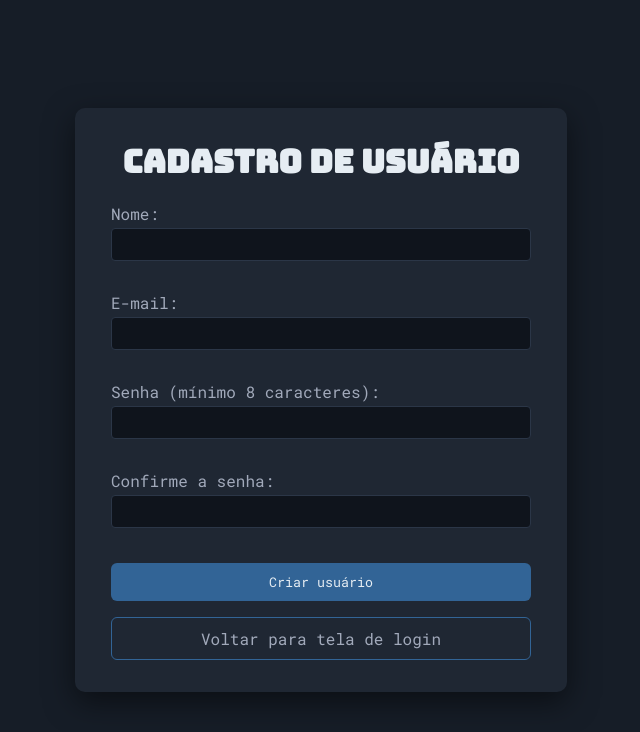
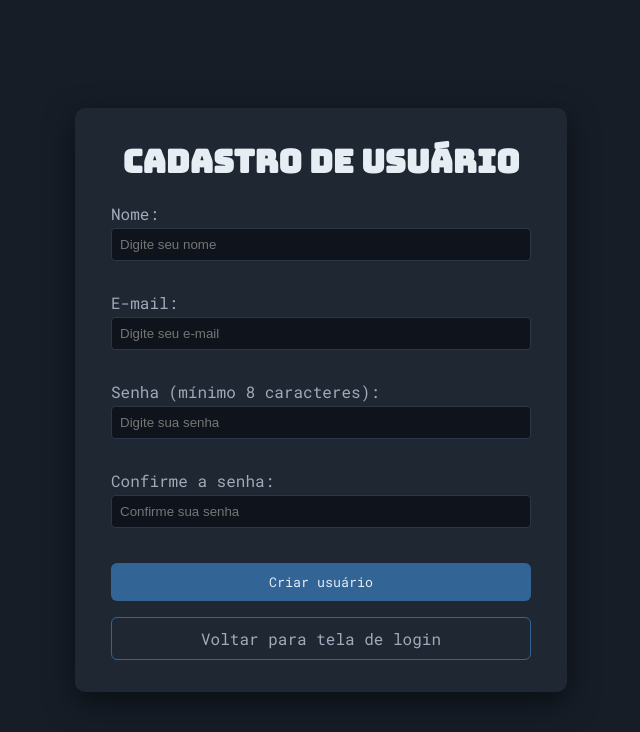
Before and after one commit to CalebeCarozzi/jogo_digitacao_web1, a PHP site: page /register.php in a window 1280 px wide. Shown: the top 732 px of the page, without its empty margins (319-959 px from the left). Run offline with PHP 8.4, Linux system fonts and the light colour scheme.

Commit message:
Chore: Adicionando placeholder nos inputs (register e login)

```diff
--- a/login.php
+++ b/login.php
@@ -112,7 +112,7 @@ if ($_SERVER["REQUEST_METHOD"] === "POST") {
             <form method="post" action="login.php">
                 <div>
                     <label for="email">E-mail:</label><br>
-                    <input type="text" id="email" name="email"
+                    <input type="text" id="email" name="email" placeholder="Digite seu e-mail"
                            value="<?php echo htmlspecialchars($email); ?>">
                     <?php if (!empty($erro_email_senha)): ?>
                         <div style="color:red;"><?php echo htmlspecialchars($erro_email_senha); ?></div>
@@ -126,7 +126,7 @@ if ($_SERVER["REQUEST_METHOD"] === "POST") {
 
                 <div>
                     <label for="senha">Senha:</label><br>
-                    <input type="password" id="senha" name="senha">
+                    <input type="password" id="senha" name="senha" placeholder="Digite sua senha">
                     <?php if (!empty($erro_email_senha)): ?>
                         <div style="color:red;"><?php echo htmlspecialchars($erro_email_senha); ?></div>
                     <?php endif; ?>
--- a/register.php
+++ b/register.php
@@ -140,7 +140,7 @@ if ($_SERVER["REQUEST_METHOD"] === "POST") {
             <form method="post" action="register.php">
                 <div>
                     <label for="nome">Nome:</label><br>
-                    <input type="text" id="nome" name="nome" value="<?php echo $nome; ?>">
+                    <input type="text" id="nome" name="nome" placeholder="Digite seu nome" value="<?php echo $nome; ?>">
                     <?php if (!empty($erro_nome)): ?>
                         <div style="color:red;"><?php echo htmlspecialchars($erro_nome); ?></div>
                     <?php endif; ?>
@@ -150,7 +150,7 @@ if ($_SERVER["REQUEST_METHOD"] === "POST") {
 
                 <div>
                     <label for="email">E-mail:</label><br>
-                    <input type="text" id="email" name="email" value="<?php echo $email; ?>">
+                    <input type="text" id="email" name="email" placeholder="Digite seu e-mail" value="<?php echo $email; ?>">
                     <?php if (!empty($erro_email)): ?>
                         <div style="color:red;"><?php echo htmlspecialchars($erro_email); ?></div>
                     <?php endif; ?>
@@ -160,7 +160,7 @@ if ($_SERVER["REQUEST_METHOD"] === "POST") {
 
                 <div>
                     <label for="senha">Senha (mínimo 8 caracteres):</label><br>
-                    <input type="password" id="senha" name="senha">
+                    <input type="password" id="senha" placeholder="Digite sua senha" name="senha">
                     <?php if (!empty($erro_senha)): ?>
                         <div style="color:red;"><?php echo htmlspecialchars($erro_senha); ?></div>
                     <?php endif; ?>
@@ -170,7 +170,7 @@ if ($_SERVER["REQUEST_METHOD"] === "POST") {
 
                 <div>
                     <label for="confirmar_senha">Confirme a senha:</label><br>
-                    <input type="password" id="confirmar_senha" name="confirmar_senha">
+                    <input type="password" id="confirmar_senha" placeholder="Confirme sua senha" name="confirmar_senha">
                     <?php if (!empty($erro_confirmar_senha)): ?>
                         <div style="color:red;"><?php echo htmlspecialchars($erro_confirmar_senha); ?></div>
                     <?php endif; ?>
```
